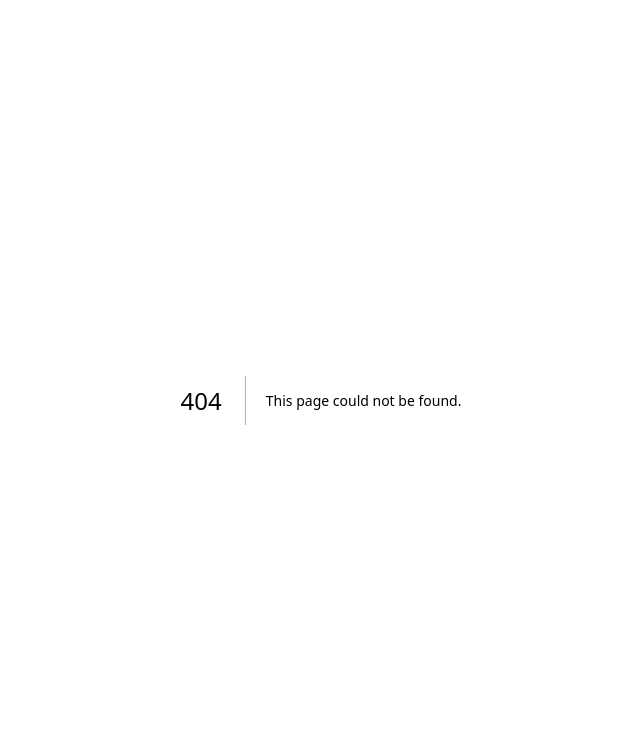
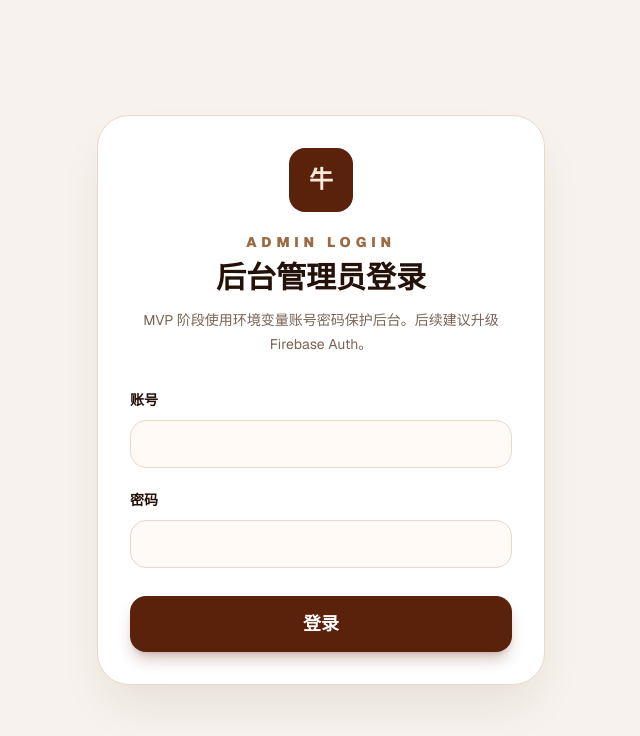
Before and after one commit to yjy824-create/steak-order-system, a Next.js app: page /admin/login in a window 1280 px wide. Before the commit this address had no page. Shown: the top 736 px of the page, without its empty margins (319-959 px from the left). Built offline with nearby package versions, Linux system fonts and the light colour scheme.

Commit message:
add admin login protection

```diff
--- a/app/admin/_components/admin-shell.tsx
+++ b/app/admin/_components/admin-shell.tsx
@@ -1,5 +1,6 @@
 import type { ReactNode } from "react";
 import { AdminSidebar } from "./admin-sidebar";
+import { AdminAuthProvider } from "../_contexts/admin-auth-context";
 
 type AdminNavKey = "dashboard" | "kitchen" | "orders" | "products" | "categories";
 
@@ -15,6 +16,7 @@ export function AdminShell({
   title: string;
 }) {
   return (
+    <AdminAuthProvider>
       <main className="min-h-screen bg-[#f7f2ed] text-[#241108]">
         <div className="flex min-h-screen">
           <AdminSidebar active={active} />
@@ -59,5 +61,6 @@ export function AdminShell({
           </section>
         </div>
       </main>
+    </AdminAuthProvider>
   );
 }
--- a/app/admin/_components/admin-sidebar.tsx
+++ b/app/admin/_components/admin-sidebar.tsx
@@ -1,4 +1,7 @@
+"use client";
+
 import Link from "next/link";
+import { useAdminAuth } from "../_contexts/admin-auth-context";
 
 type AdminNavKey = "dashboard" | "kitchen" | "orders" | "products" | "categories";
 
@@ -11,6 +14,8 @@ const navItems: Array<{ key: AdminNavKey; href: string; label: string; mark: str
 ];
 
 export function AdminSidebar({ active }: { active: AdminNavKey }) {
+  const { logout } = useAdminAuth();
+
   return (
     <aside className="flex min-h-screen w-64 shrink-0 flex-col bg-[linear-gradient(160deg,#2b160d,#130b07)] px-5 py-6 text-[#f8eadc]">
       <div className="rounded-2xl border border-[#7a5238]/40 px-4 py-5 text-center">
@@ -55,7 +60,11 @@ export function AdminSidebar({ active }: { active: AdminNavKey }) {
           </span>
           设置
         </button>
-        <button className="flex w-full items-center gap-3 rounded-xl px-4 py-3 text-left font-bold text-[#e5cbb2] hover:bg-white/10" type="button">
+        <button
+          className="flex w-full items-center gap-3 rounded-xl px-4 py-3 text-left font-bold text-[#e5cbb2] hover:bg-white/10"
+          onClick={logout}
+          type="button"
+        >
           <span className="flex h-8 w-8 items-center justify-center rounded-lg bg-[#3b2417] text-xs">
             出
           </span>
--- /dev/null
+++ b/app/admin/_contexts/admin-auth-context.tsx
@@ -0,0 +1,36 @@
+"use client";
+
+import { createContext, useContext, type ReactNode } from "react";
+import { useRouter } from "next/navigation";
+
+type AdminAuthContextValue = {
+  logout: () => void;
+};
+
+const AdminAuthContext = createContext<AdminAuthContextValue | null>(null);
+
+export function AdminAuthProvider({ children }: { children: ReactNode }) {
+  const router = useRouter();
+
+  const logout = () => {
+    sessionStorage.removeItem("admin_logged_in");
+    document.cookie = "admin_logged_in=; path=/; max-age=0; SameSite=Lax";
+    router.push("/admin/login");
+  };
+
+  return (
+    <AdminAuthContext.Provider value={{ logout }}>
+      {children}
+    </AdminAuthContext.Provider>
+  );
+}
+
+export function useAdminAuth() {
+  const context = useContext(AdminAuthContext);
+
+  if (!context) {
+    throw new Error("useAdminAuth must be used within AdminAuthProvider.");
+  }
+
+  return context;
+}
--- /dev/null
+++ b/app/admin/login/page.tsx
@@ -0,0 +1,129 @@
+"use client";
+
+import { useRouter, useSearchParams } from "next/navigation";
+import { Suspense, useState } from "react";
+
+export default function AdminLoginPage() {
+  return (
+    <Suspense fallback={<LoginLoading />}>
+      <AdminLoginContent />
+    </Suspense>
+  );
+}
+
+function AdminLoginContent() {
+  const router = useRouter();
+  const searchParams = useSearchParams();
+  const [username, setUsername] = useState("");
+  const [password, setPassword] = useState("");
+  const [errorMessage, setErrorMessage] = useState("");
+  const [isSubmitting, setIsSubmitting] = useState(false);
+
+  const login = async () => {
+    if (isSubmitting) {
+      return;
+    }
+
+    setIsSubmitting(true);
+    setErrorMessage("");
+
+    try {
+      const response = await fetch("/api/admin-login", {
+        body: JSON.stringify({ password, username }),
+        headers: {
+          "Content-Type": "application/json",
+        },
+        method: "POST",
+      });
+
+      if (!response.ok) {
+        setErrorMessage("账号或密码错误");
+        return;
+      }
+
+      sessionStorage.setItem("admin_logged_in", "true");
+      router.push(searchParams.get("from") || "/admin");
+    } catch {
+      setErrorMessage("账号或密码错误");
+    } finally {
+      setIsSubmitting(false);
+    }
+  };
+
+  return (
+    <main className="flex min-h-screen items-center justify-center bg-[#f7f2ed] px-5 text-[#241108]">
+      <section className="w-full max-w-md rounded-[2rem] border border-[#ead8c8] bg-white p-8 shadow-2xl shadow-[#3b1a0b]/10">
+        <div className="text-center">
+          <div className="mx-auto flex h-16 w-16 items-center justify-center rounded-2xl bg-[#5a210b] text-2xl font-black text-[#f8eadc]">
+            牛
+          </div>
+          <p className="mt-5 text-sm font-black tracking-[0.35em] text-[#9b6b45]">
+            ADMIN LOGIN
+          </p>
+          <h1 className="mt-2 text-3xl font-black">后台管理员登录</h1>
+          <p className="mt-3 text-sm leading-6 text-[#7b6355]">
+            MVP 阶段使用环境变量账号密码保护后台。后续建议升级 Firebase Auth。
+          </p>
+        </div>
+
+        <div className="mt-8 space-y-5">
+          <label className="block">
+            <span className="text-sm font-black">账号</span>
+            <input
+              className="mt-2 h-12 w-full rounded-2xl border border-[#ead8c8] bg-[#fffaf5] px-4 outline-none focus:border-[#5a210b]"
+              disabled={isSubmitting}
+              onChange={(event) => setUsername(event.target.value)}
+              onKeyDown={(event) => {
+                if (event.key === "Enter") {
+                  void login();
+                }
+              }}
+              value={username}
+            />
+          </label>
+
+          <label className="block">
+            <span className="text-sm font-black">密码</span>
+            <input
+              className="mt-2 h-12 w-full rounded-2xl border border-[#ead8c8] bg-[#fffaf5] px-4 outline-none focus:border-[#5a210b]"
+              disabled={isSubmitting}
+              onChange={(event) => setPassword(event.target.value)}
+              onKeyDown={(event) => {
+                if (event.key === "Enter") {
+                  void login();
+                }
+              }}
+              type="password"
+              value={password}
+            />
+          </label>
+        </div>
+
+        {errorMessage ? (
+          <p className="mt-5 rounded-2xl border border-[#f0c2a4] bg-[#fff4e8] px-4 py-3 text-sm font-black text-[#9a3f12]">
+            {errorMessage}
+          </p>
+        ) : null}
+
+        <button
+          className="mt-7 flex h-14 w-full items-center justify-center rounded-2xl bg-[#5a210b] text-lg font-black text-white shadow-lg shadow-[#5a210b]/25 disabled:cursor-not-allowed disabled:bg-[#bca89b]"
+          disabled={isSubmitting}
+          onClick={login}
+          type="button"
+        >
+          {isSubmitting ? "登录中..." : "登录"}
+        </button>
+      </section>
+    </main>
+  );
+}
+
+function LoginLoading() {
+  return (
+    <main className="flex min-h-screen items-center justify-center bg-[#f7f2ed] px-5 text-[#241108]">
+      <section className="w-full max-w-md rounded-[2rem] border border-[#ead8c8] bg-white p-8 text-center text-xl font-black shadow-2xl shadow-[#3b1a0b]/10">
+        登录页载入中...
+      </section>
+    </main>
+  );
+}
--- /dev/null
+++ b/app/api/admin-login/route.ts
@@ -0,0 +1,32 @@
+import { NextResponse } from "next/server";
+
+type LoginRequestBody = {
+  password?: string;
+  username?: string;
+};
+
+export async function POST(request: Request) {
+  const body = (await request.json()) as LoginRequestBody;
+  const adminUsername = process.env.ADMIN_USERNAME;
+  const adminPassword = process.env.ADMIN_PASSWORD;
+
+  if (!adminUsername || !adminPassword) {
+    return NextResponse.json(
+      { message: "Admin credentials are not configured." },
+      { status: 500 },
+    );
+  }
+
+  if (body.username !== adminUsername || body.password !== adminPassword) {
+    return NextResponse.json({ message: "Invalid credentials." }, { status: 401 });
+  }
+
+  const response = NextResponse.json({ ok: true });
+  response.cookies.set("admin_logged_in", "true", {
+    maxAge: 60 * 60 * 8,
+    path: "/",
+    sameSite: "lax",
+  });
+
+  return response;
+}
--- /dev/null
+++ b/middleware.ts
@@ -0,0 +1,29 @@
+import { NextResponse, type NextRequest } from "next/server";
+
+const ADMIN_LOGIN_PATH = "/admin/login";
+
+export function middleware(request: NextRequest) {
+  const { pathname } = request.nextUrl;
+  const isLoggedIn = request.cookies.get("admin_logged_in")?.value === "true";
+
+  if (pathname === ADMIN_LOGIN_PATH) {
+    if (isLoggedIn) {
+      return NextResponse.redirect(new URL("/admin", request.url));
+    }
+
+    return NextResponse.next();
+  }
+
+  if (pathname.startsWith("/admin") && !isLoggedIn) {
+    const loginUrl = new URL(ADMIN_LOGIN_PATH, request.url);
+    loginUrl.searchParams.set("from", pathname);
+
+    return NextResponse.redirect(loginUrl);
+  }
+
+  return NextResponse.next();
+}
+
+export const config = {
+  matcher: ["/admin/:path*"],
+};
```
Also changed, not shown: 1 other file (tests, documents, lock files or other folders). Lines whose indentation alone changed are shown as unchanged.
